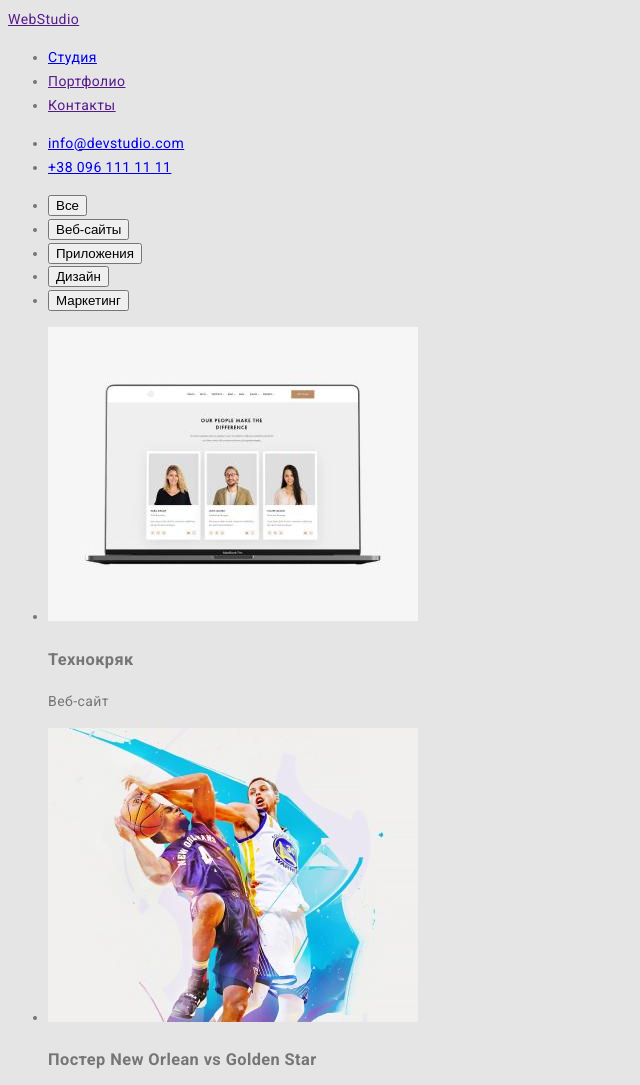
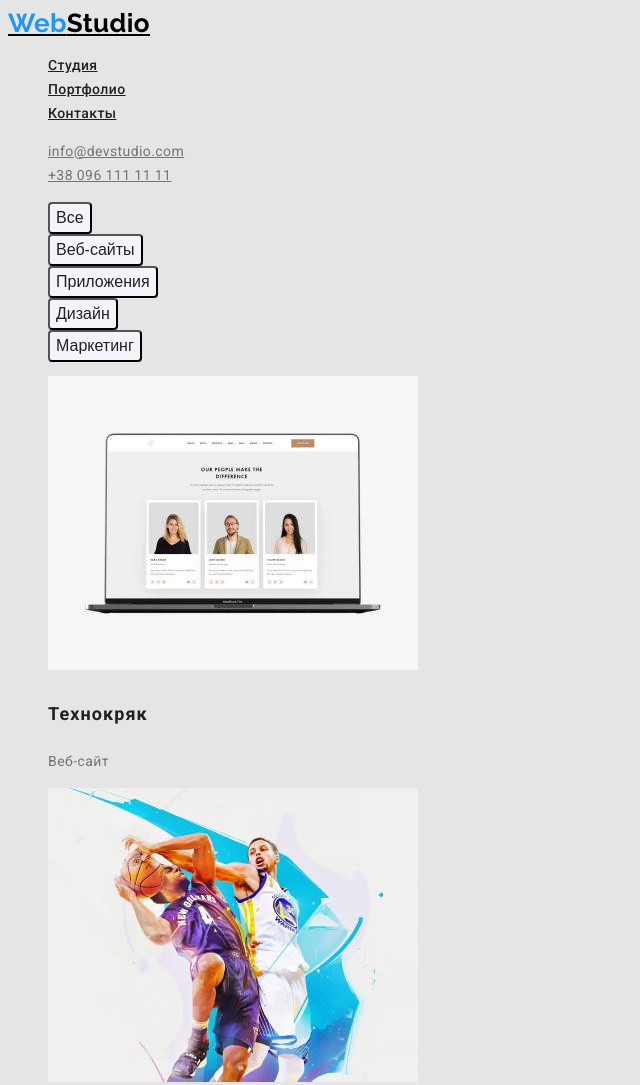
Before and after one commit to EgorSolomakhin/goit-markup-hw-02, a plain HTML site: page portfolio.html in a window 1280 px wide. Shown: the top 1085 px of the page, without its empty margins (0-640 px from the left). Drawn offline with Linux system fonts and the light colour scheme.

Commit message:
Сделаны стили ссылок, кнопок и шрифтов на двух страницах

```diff
--- a/css/styles.css
+++ b/css/styles.css
@@ -66,7 +66,6 @@
     text-align: center;
     letter-spacing: 0.06em;
     text-transform: uppercase;
-
     color: #FFFFFF;
 }
 
@@ -81,6 +80,7 @@
     text-align: center;
     letter-spacing: 0.06em;
     color: #FFFFFF;
+    background: #2196F3;
 }
 
 /* Преимущества студии */
@@ -90,9 +90,7 @@
     font-style: 700;
     font-size: 14px;
     line-height: 1.14;
-    letter-spacing: 0.03em;
     text-transform: uppercase;
-
     color: #212121;
 }
 
@@ -104,8 +102,6 @@
     font-size: 36px;
     line-height: 1.17;
     text-align: center;
-    letter-spacing: 0.03em;
-
     color: #212121;
 }
 
@@ -116,8 +112,6 @@
     font-size: 16px;
     line-height: 1.19;
     text-align: center;
-    letter-spacing: 0.03em;
-
     color: #212121;
 
   }
@@ -149,3 +143,34 @@
 
     color: rgba(255, 255, 255, 0.6);
 }
+
+/*  Список фильтр кнопок в партфолио */
+
+.button-list {
+    cursor: pointer;
+
+    font-style: 500;
+    font-size: 16px;
+    line-height: 1.63;
+    text-align: center;
+    color: #212121;
+
+    background: #F5F4FA;
+    border-radius: 4px;
+}
+
+.button-list:hover, :focus {
+    color: #FFFFFF;
+    background: #2196F3;
+}
+
+/* Проекты партфолио */
+
+.title-project {
+
+    font-style: 700;
+    font-size: 18px;
+    line-height: 2.0;
+    letter-spacing: 0.06em;
+    color: #212121;
+}
--- a/portfolio.html
+++ b/portfolio.html
@@ -15,26 +15,26 @@
     <header>
         <nav>
 
-            <a href="" lang="en">WebStudio</a>
+            <a href="" lang="en" class="logo"> <span class="logo-web">Web</span>Studio</a>
 
-            <ul>
+            <ul class="site-nav" style="list-style: none">
                 <li>
-                    <a href="./index.html">Студия</a>
+                    <a href="./index.html" class="link-site-nav">Студия</a>
                 </li>
                 <li>
-                    <a href="">Портфолио</a>
+                    <a href="" class="link-site-nav">Портфолио</a>
                 </li>
                 <li>
-                    <a href="">Контакты</a>
+                    <a href="" class="link-site-nav">Контакты</a>
                 </li>
             </ul>
         </nav>
-        <ul>
+        <ul class="auth-nav" style="list-style: none">
             <li>
-                <a href="mailto:info@devstudio.com">info@devstudio.com</a>
+                <a href="mailto:info@devstudio.com" class="link-auth-nav">info@devstudio.com</a>
             </li>
             <li>
-                <a href="tel:+380961111111">+38 096 111 11 11</a>
+                <a href="tel:+380961111111" class="link-auth-nav">+38 096 111 11 11</a>
             </li>
         </ul>
     </header>
@@ -43,78 +43,78 @@
             <section>
 
                 <h1 hidden> Список проектов </h1>
-                    <ul>
+                    <ul style="list-style: none;">
                         <li>
-                            <button type="button"> Все </button>
+                            <button type="button" class="button-list"> Все </button>
                         </li>
                         <li>
-                            <button type="button"> Веб-сайты </button>
+                            <button type="button" class="button-list"> Веб-сайты </button>
                         </li>
                         <li>
-                            <button type="button"> Приложения </button>
+                            <button type="button" class="button-list"> Приложения </button>
                         </li>
                         <li>
-                            <button type="button"> Дизайн </button>
+                            <button type="button" class="button-list"> Дизайн </button>
                         </li>
                         <li>
-                            <button type="button"> Маркетинг </button>
+                            <button type="button" class="button-list"> Маркетинг </button>
                         </li>
 
 
                     </ul>
                  <h2 hidden> Проекты </h2>
-                    <ul>
+                    <ul style="list-style: none;">
                         <li>
                             <img src="./images/photo-portpholio1.jpg" alt="ноутбук с фотокартками сотрудников" width="370">
-                            <h3>Технокряк</h3>
+                            <h3 class="title-project">Технокряк</h3>
                             <p>Веб-сайт</p>
 
                         </li>
                         <li>
                             <img src="./images/photo-portpholio2.jpg" alt="два боскетболиста с мячом в прыжке" width="370">
-                            <h3>Постер New Orlean vs Golden Star</h3>
+                            <h3 class="title-project">Постер New Orlean vs Golden Star</h3>
                             <p>Дизайн</p>
 
                         </li>
                         <li>
                             <img src="./images/photo-portpholio3.jpg" alt="название ресторана на фоне одной большой рыбы" width="370">
-                            <h3>Ресторан Seafood</h3>
+                            <h3 class="title-project">Ресторан Seafood</h3>
                             <p>Приложение</p>
 
                         </li>
                         <li>
                             <img src="./images/photo-portpholio4.jpg" alt="большие наушники" width="370">
-                            <h3>Проект Prime</h3>
+                            <h3 class="title-project">Проект Prime</h3>
                             <p>Маркетинг</p>
 
                         </li>
                         <li>
                             <img src="./images/photo-portpholio5.jpg" alt="две картонные коробки" width="370">
-                            <h3>Проект Boxes</h3>
+                            <h3 class="title-project">Проект Boxes</h3>
                             <p>Приложение</p>
 
                         </li>
                         <li>
                             <img src="./images/photo-portpholio6.jpg" alt="монитор компьютера" width="370">
-                           <h3>Inspiration has no Borders</h3>
+                           <h3 class="title-project">Inspiration has no Borders</h3>
                            <p>Веб-сайт</p>
 
                         </li>
                         <li>
                             <img src="./images/photo-portpholio7.jpg" alt="открытая книга" width="370">
-                            <h3>Издание Limited Edition</h3>
+                            <h3 class="title-project">Издание Limited Edition</h3>
                             <p>Дизайн</p>
 
                         </li>
                         <li>
                             <img src="./images/photo-portpholio8.jpg" alt="этикетка с надписью" width="370">
-                            <h3>Проект LAB</h3>
+                            <h3 class="title-project">Проект LAB</h3>
                             <p>Маркетинг</p>
 
                         </li>
                         <li>
                             <img src="./images/photo-portpholio9.jpg" alt="печатает на открытом ноутбуке" width="370">
-                            <h3>Growing Business</h3>
+                            <h3 class="title-project">Growing Business</h3>
                             <p>Приложение</p>
 
                         </li>
@@ -124,17 +124,17 @@
         </main>
         <!-- Футер -->
         <footer>
-            <a href="">WebStudio</a>
+            <a href="" class="logo-footer"> <span class="logo-web">Web</span>Studio</a>
             <address>
-                <ul>
+                <ul style="list-style: none;">
                     <li>
-                        <a href="">г. Киев, пр-т Леси Украинки, 26 </a>
+                        <a href="" class="address">г. Киев, пр-т Леси Украинки, 26 </a>
                     </li>
                     <li>
-                        <a href="mailto:info@devstudio.com">info@devstudio.com</a>
+                        <a href="mailto:info@devstudio.com" class="contact">info@devstudio.com</a>
                     </li>
                     <li>
-                        <a href="tel:+380961111111">+38 096 111 11 11</a>
+                        <a href="tel:+380961111111" class="contact">+38 096 111 11 11</a>
                     </li>
                 </ul>
             </address>
```
